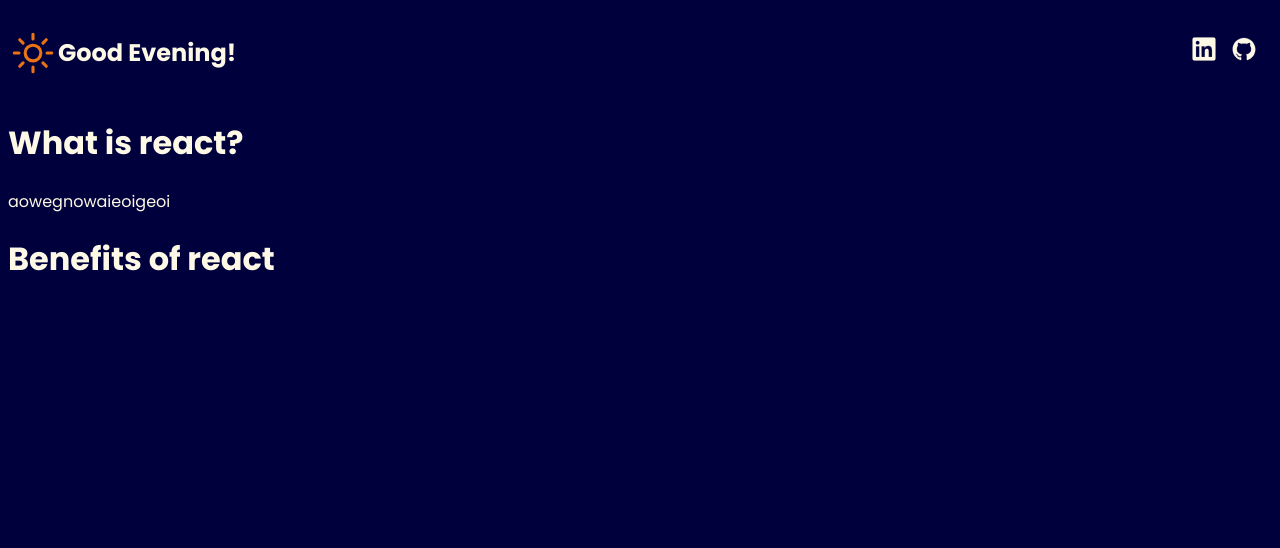
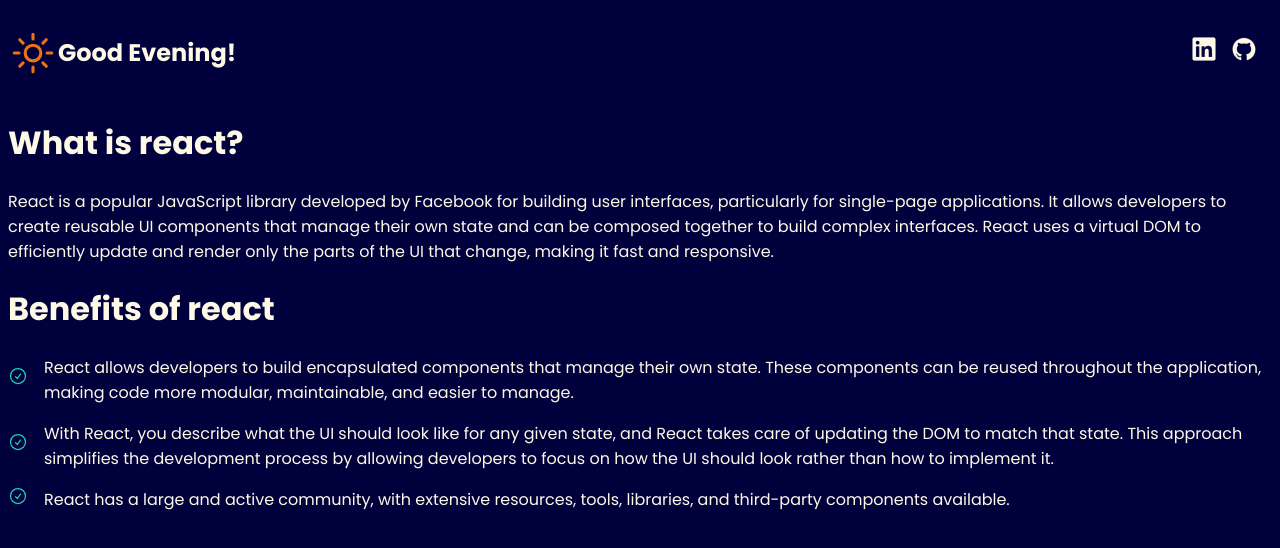
Before and after one commit to marktipton/atlas-react-and-jsx, a React (Vite) app: page / in a window 1280 px wide. Shown: the top 548 px of the page. Built offline with nearby package versions, Linux system fonts and the light colour scheme.

Commit message:
added descriptions to sections

```diff
--- a/src/App.jsx
+++ b/src/App.jsx
@@ -6,10 +6,20 @@ function App() {
     <>
       <Header />
       <Section title='What is react?'>
-        aowegnowaieoigeoi
+        React is a popular JavaScript library developed by Facebook for building user interfaces, particularly for single-page applications. It allows developers to create reusable UI components that manage their own state and can be composed together to build complex interfaces. React uses a virtual DOM to efficiently update and render only the parts of the UI that change, making it fast and responsive.
       </Section>
       <Section title='Benefits of react'>
-
+        <ul>
+          <li>
+            React allows developers to build encapsulated components that manage their own state. These components can be reused throughout the application, making code more modular, maintainable, and easier to manage.
+          </li>
+          <li>
+            With React, you describe what the UI should look like for any given state, and React takes care of updating the DOM to match that state. This approach simplifies the development process by allowing developers to focus on how the UI should look rather than how to implement it.
+          </li>
+          <li>
+            React has a large and active community, with extensive resources, tools, libraries, and third-party components available.
+          </li>
+        </ul>
       </Section>
     </>
   );
```
